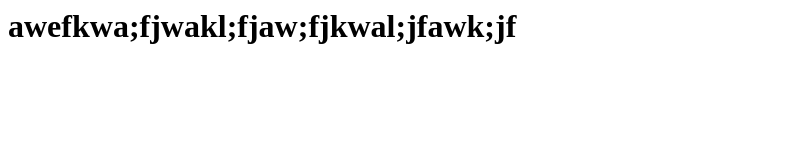
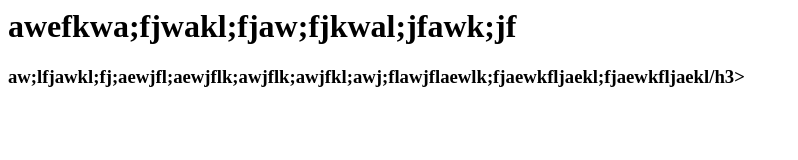
Before and after one commit to coolpengj/new-repo, a plain HTML site: page index.html in a window 1280 px wide. Shown: the whole page, without its empty margins (0-798 px from the left). Drawn offline with Linux system fonts and the light colour scheme.

Commit message:
ayayayayaya

```diff
--- a/index.html
+++ b/index.html
@@ -1 +1,2 @@
 <h1><header>awefkwa;fjwakl;fjaw;fjkwal;jfawk;jf</header></h1>
+<h3> aw;lfjawkl;fj;aewjfl;aewjflk;awjflk;awjfkl;awj;flawjflaewlk;fjaewkfljaekl;fjaewkfljaekl/h3>
```
